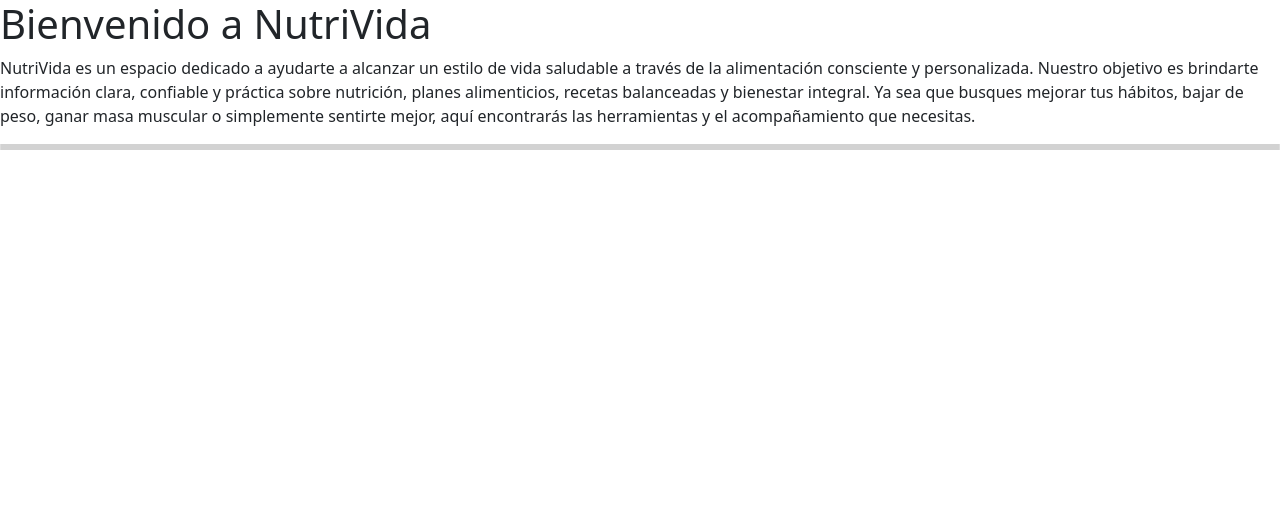
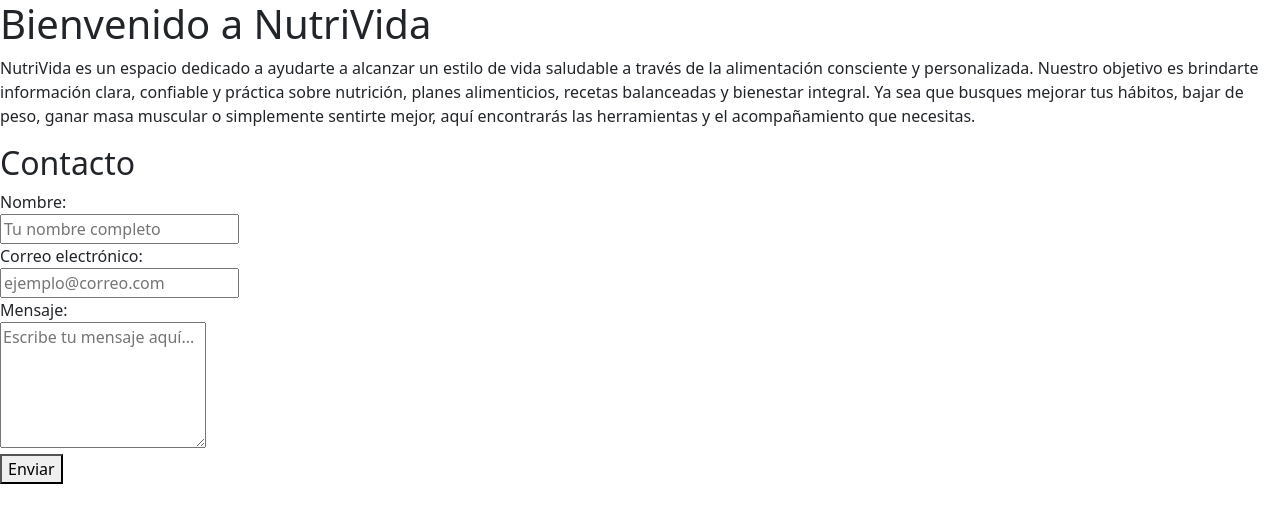
Before and after one commit to CesarBuenrostro/achu, a plain HTML site: page index.html in a window 1280 px wide. Drawn offline with nearby package versions, Linux system fonts and the light colour scheme.

Commit message:
se agrego el formulario

```diff
--- a/index.html
+++ b/index.html
@@ -15,14 +15,24 @@
      planes alimenticios, recetas balanceadas y bienestar integral. Ya sea que busques mejorar tus hábitos, bajar de peso, ganar masa muscular o simplemente sentirte mejor, aquí encontrarás las herramientas y el acompañamiento que necesitas.</p>
     </div>
 
-    <div class="info-cards"> <!-- Aqui van cards con información de nuestros servicios -->
-        <div class="card"></div>
-        <div class="card"></div>
-        <div class="card"></div>
+
     </div>
 
     <div class="formulario"> <!-- Aqui va el formulario de contacto -->
+ <form action="/enviar-mensaje" method="POST">
+    <h2>Contacto</h2>
 
+    <label for="nombre">Nombre:</label><br />
+    <input type="text" id="nombre" name="nombre" required placeholder="Tu nombre completo" /><br />
+
+    <label for="email">Correo electrónico:</label><br />
+    <input type="email" id="email" name="email" required placeholder="ejemplo@correo.com" /><br />
+
+    <label for="mensaje">Mensaje:</label><br />
+    <textarea id="mensaje" name="mensaje" rows="5" required placeholder="Escribe tu mensaje aquí..."></textarea><br />
+
+    <button type="submit">Enviar</button>
+  </form>
     </div>
 
     <div class="footer"> <!-- Aqui van los links e información de contacto  -->
```
